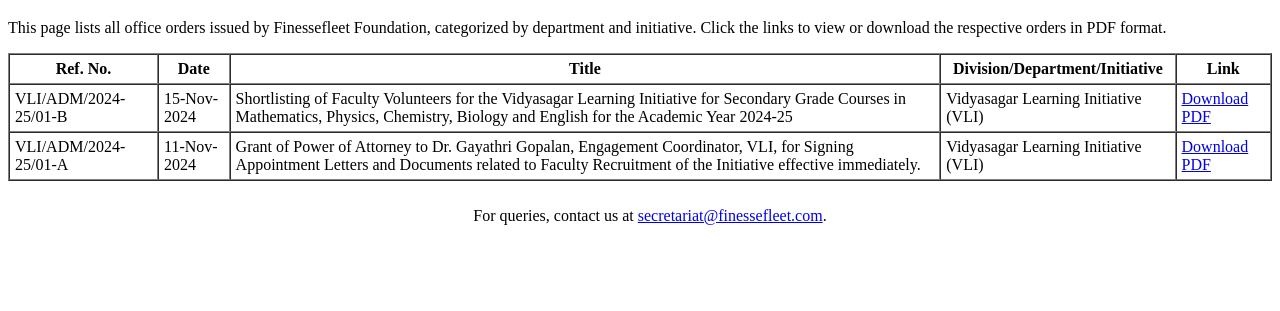
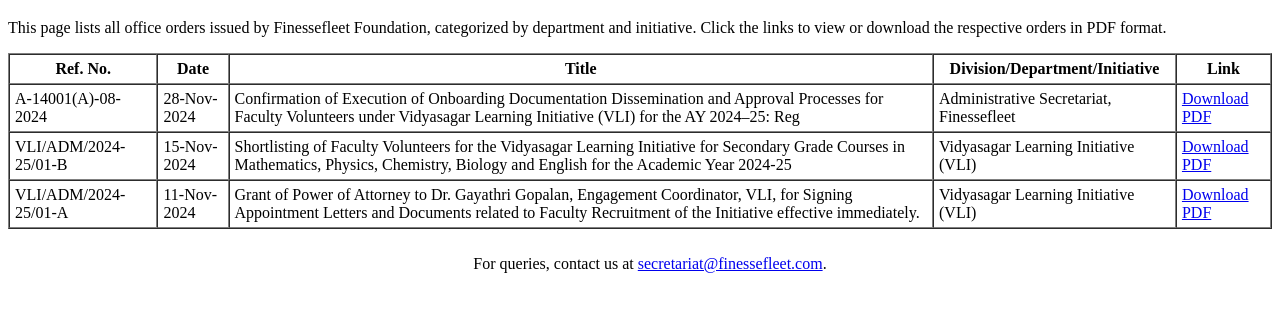
Before and after one commit to FinesseFleet/finessefleet.com, a plain HTML site: page office_orders.html in a window 1280 px wide. Shown: the part 61-372 px from the top of the page. Drawn offline with Linux system fonts and the light colour scheme.

Commit message:
Updated an order

```diff
--- a/office_orders.html
+++ b/office_orders.html
@@ -1,13 +1,16 @@
 <!DOCTYPE html>
 <html lang="en">
+
 <head>
     <meta charset="UTF-8">
     <meta name="viewport" content="width=device-width, initial-scale=1.0">
     <title>Office Orders - Finessefleet Foundation</title>
 </head>
+
 <body>
     <h1>Office Orders</h1>
-    <p>This page lists all office orders issued by Finessefleet Foundation, categorized by department and initiative. Click the links to view or download the respective orders in PDF format.</p>
+    <p>This page lists all office orders issued by Finessefleet Foundation, categorized by department and initiative.
+        Click the links to view or download the respective orders in PDF format.</p>
 
     <table border="1" cellpadding="5" cellspacing="0">
         <thead>
@@ -22,6 +25,14 @@
         <tbody>
 
             <!-- Entries goes here -->
+            <tr>
+                <td>A-14001(A)-08-2024</td>
+                <td>28-Nov-2024</td>
+                <td>Confirmation of Execution of Onboarding Documentation Dissemination and Approval Processes for
+                    Faculty Volunteers under Vidyasagar Learning Initiative (VLI) for the AY 2024–25: Reg</td>
+                    <td>Administrative Secretariat, Finessefleet</td>
+                <td><a href="pdfs/A-14001(A)-08-2024.pdf">Download PDF</a></td>
+            </tr>
 
             <tr>
                 <td>VLI/ADM/2024-25/01-B</td>
@@ -34,7 +45,9 @@
             <tr>
                 <td>VLI/ADM/2024-25/01-A</td>
                 <td>11-Nov-2024</td>
-                <td>Grant of Power of Attorney to Dr. Gayathri Gopalan, Engagement Coordinator, VLI, for Signing Appointment Letters and Documents related to Faculty Recruitment of the Initiative effective immediately.</td>
+                <td>Grant of Power of Attorney to Dr. Gayathri Gopalan, Engagement Coordinator, VLI, for Signing
+                    Appointment Letters and Documents related to Faculty Recruitment of the Initiative effective
+                    immediately.</td>
                 <td>Vidyasagar Learning Initiative (VLI)</td>
                 <td><a href="pdfs/VLI_ADM_2024-25_01-A.pdf">Download PDF</a></td>
             </tr>
@@ -53,7 +66,9 @@
             }
         </style>
 
-    <p>For queries, contact us at <a href="mailto:secretariat@finessefleet.com">secretariat@finessefleet.com</a>.</p>
+        <p>For queries, contact us at <a href="mailto:secretariat@finessefleet.com">secretariat@finessefleet.com</a>.
+        </p>
     </footer>
 </body>
+
 </html>
```
Also changed, not shown: 1 other file. Lines whose indentation alone changed are shown as unchanged.
